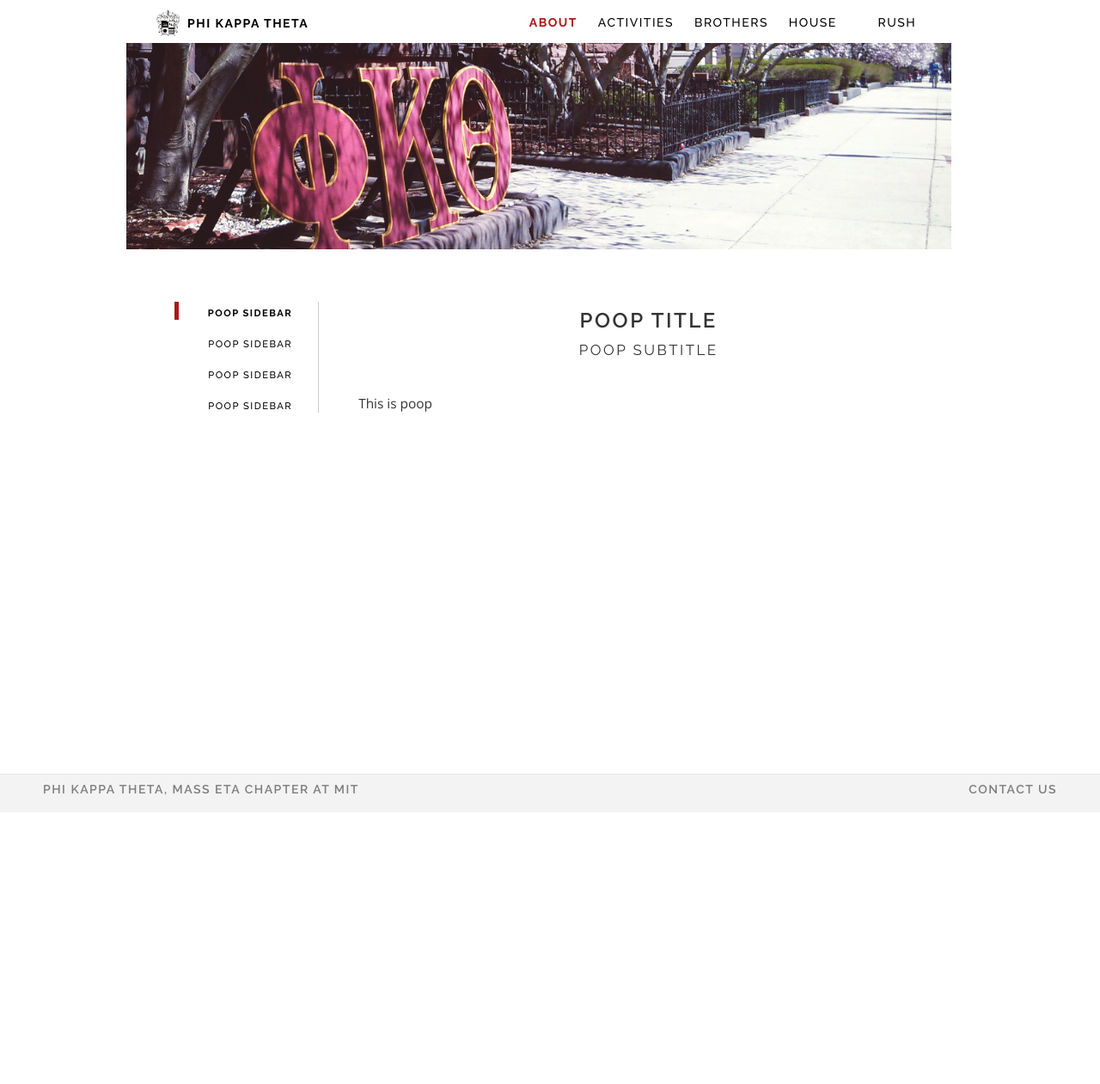
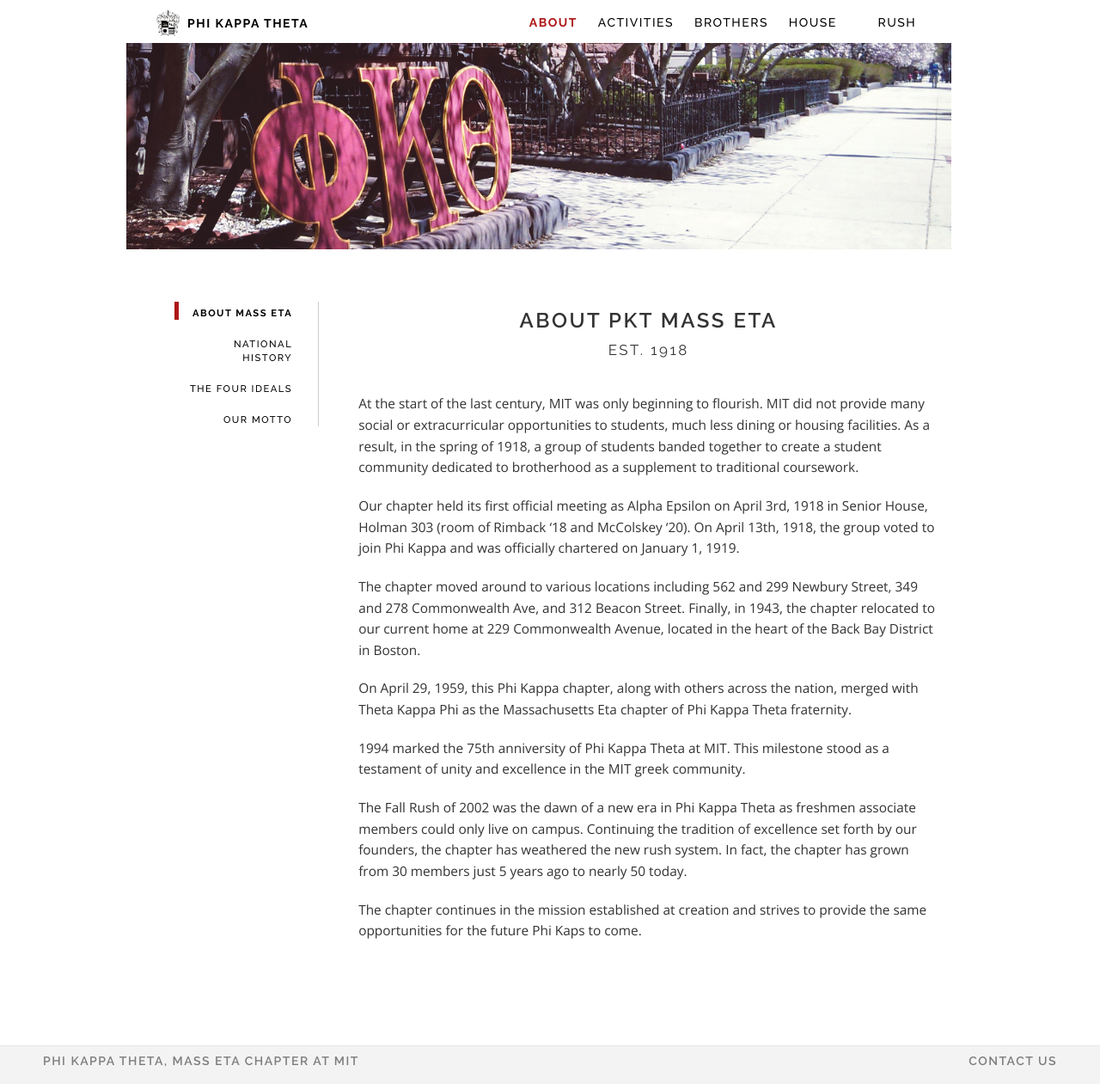
Before and after one commit to pktmasseta/pktmasseta.github.io, a Jekyll site: the page built from _about/index.md, in a window 1280 px wide. Shown: the whole page at 86% size. Built offline with Jekyll 4.4.1, drawn with Linux system fonts in a browser that asks for light colours; before the commit the page ends 945 px from its top, so only the background shows below that.

Commit message:
Add About section

```diff
--- a/_about/index.md
+++ b/_about/index.md
@@ -1,8 +1,20 @@
 ---
-sidebar: Poop sidebar
-title: Poop title
-subtitle: Poop subtitle
+sidebar: About Mass Eta
+title: About PKT Mass Eta
+subtitle: Est. 1918
 position: 1
 permalink: /about/
 ---
-This is poop
+At the start of the last century, MIT was only beginning to flourish. MIT did not provide many social or extracurricular opportunities to students, much less dining or housing facilities. As a result, in the spring of 1918, a group of students banded together to create a student community dedicated to brotherhood as a supplement to traditional coursework.
+
+Our chapter held its first official meeting as Alpha Epsilon on April 3rd, 1918 in Senior House, Holman 303 (room of Rimback '18 and McColskey '20). On April 13th, 1918, the group voted to join Phi Kappa and was officially chartered on January 1, 1919.
+
+The chapter moved around to various locations including 562 and 299 Newbury Street, 349 and 278 Commonwealth Ave, and 312 Beacon Street. Finally, in 1943, the chapter relocated to our current home at 229 Commonwealth Avenue, located in the heart of the Back Bay District in Boston.
+
+On April 29, 1959, this Phi Kappa chapter, along with others across the nation, merged with Theta Kappa Phi as the Massachusetts Eta chapter of Phi Kappa Theta fraternity.
+
+1994 marked the 75th anniversity of Phi Kappa Theta at MIT. This milestone stood as a testament of unity and excellence in the MIT greek community.
+
+The Fall Rush of 2002 was the dawn of a new era in Phi Kappa Theta as freshmen associate members could only live on campus. Continuing the tradition of excellence set forth by our founders, the chapter has weathered the new rush system. In fact, the chapter has grown from 30 members just 5 years ago to nearly 50 today.
+
+The chapter continues in the mission established at creation and strives to provide the same opportunities for the future Phi Kaps to come.
--- a/_about/motto.md
+++ b/_about/motto.md
@@ -1,7 +1,9 @@
 ---
-sidebar: Poop sidebar
-title: Poop title
-subtitle: Poop subtitle
+sidebar: Our Motto
+title: Our Motto
+subtitle: About Us
 position: 4
 ---
-This is poop
+###### Give, Expecting Nothing Thereof
+
+Phi Kappa Theta’s motto reflects the founding ideals and purposes of the organization.
```
Also changed, not shown: _about/ideals.md (+18 -4 lines), _about/national.md (+16 -4 lines).
